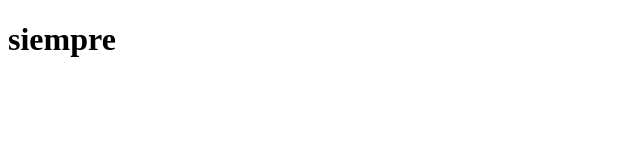
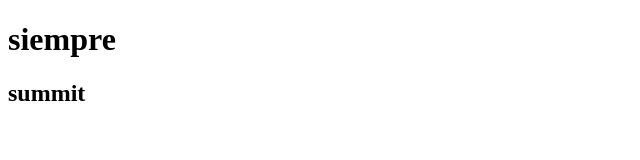
Before and after one commit to Diestroid/prueba_web, a plain HTML site: page index.html in a window 1280 px wide. Shown: the whole page, without its empty margins (0-640 px from the left). Drawn offline with Linux system fonts and the light colour scheme.

Commit message:
tercer commit

```diff
--- a/index.html
+++ b/index.html
@@ -8,5 +8,6 @@
 </head>
 <body>
     <h1>siempre</h1>
+    <h2>summit</h2>
 </body>
 </html>
```
